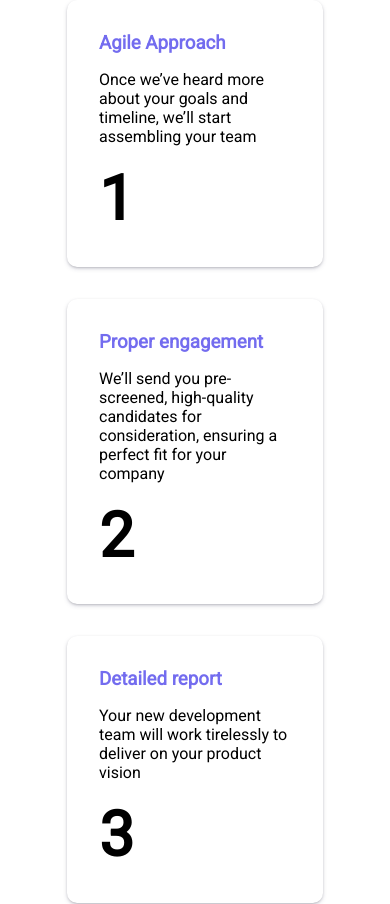
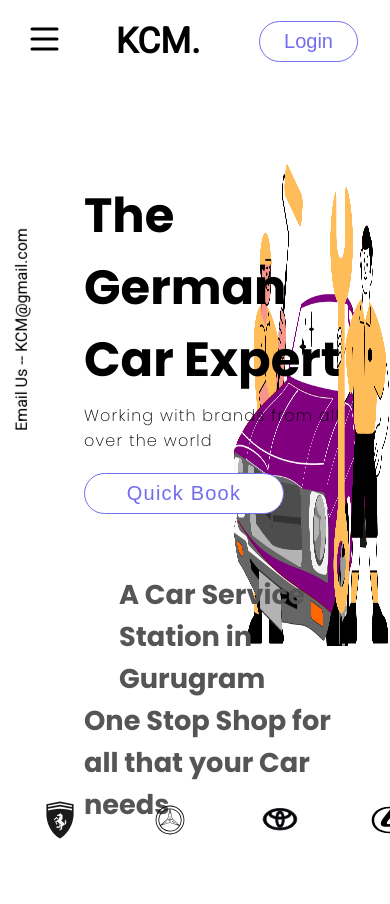
Before and after one commit to HAL-Services/KCM-New, a React (Create React App) app: page / in a window 390 px wide. Shown: the top 904 px of the page. Built offline with nearby package versions, Linux system fonts and the light colour scheme.

Commit message:
Final cards done

```diff
--- a/src/App.jsx
+++ b/src/App.jsx
@@ -10,10 +10,12 @@
 function App() {
   return (
     <div className="App">
-      {/* <NavBar />
+      <NavBar />
       <LandingPage />
-      <MarqueeElement/>
-      <HomePage/> */}
+      <MarqueeElement />
+      <HomePage />
+      <div className="how_we_work">
+        <div className="how_we_work_title">How we Work</div>
         <div className="wrapper">
           {CardData.map((ele) => {
             return (
@@ -27,6 +29,7 @@
           })}
         </div>
       </div>
+    </div>
   );
 }
 
--- a/src/styles/App.scss
+++ b/src/styles/App.scss
@@ -44,9 +44,24 @@
     width: 2px;               /* width of the entire scrollbar */
 }
 
+.how_we_work{
+    height: 100vh;
+    width: 100%;
+    padding: 5rem;
+    &_title{
+        font-size: var(--big-font-size);
+        color: var(--first-color-lighter);
+        padding: 2rem;
+        @media screen and (max-width: 500px) {
+        padding:0;
+        font-size: var(--h1-font-size);
+        }
+    }
+}
+
 .wrapper{
     display: grid;
-    grid-template-columns: repeat(auto-fit,minmax(12rem, 16rem));
-    gap: 2rem;
+    grid-template-columns: repeat(auto-fit,minmax(14rem, 18rem));
+    gap: 2.5rem;
     justify-content: center;
 }
--- a/src/styles/Card.scss
+++ b/src/styles/Card.scss
@@ -1,14 +1,15 @@
 .card{
   overflow: hidden;
-  border-radius: 10px;
   display: flex;
   flex-direction: column;
   justify-content: space-between;
+  border: 1px solid var(--first-color-second);
   padding: 1rem;
-  box-shadow: rgba(50, 50, 93, 0.25) 0px 2px 5px -1px, rgba(0, 0, 0, 0.3) 0px 1px 3px -1px;
+  letter-spacing: 1px;
   &_title{
-    padding: 1rem;
+    padding: 2rem 1rem;
     color: var(--first-color);
+    font-size: var(--h2-font-size);
   }
   &_desc{
     padding: 0 1rem;
@@ -20,5 +21,6 @@
   transition: 200ms all ease-out;
   &:hover{
     transform: scale(1.05);
+    box-shadow: rgba(50, 50, 93, 0.25) 0px 13px 27px -5px, rgba(0, 0, 0, 0.3) 0px 8px 16px -8px;
   }
 }
```
Lines whose indentation alone changed are shown as unchanged.
